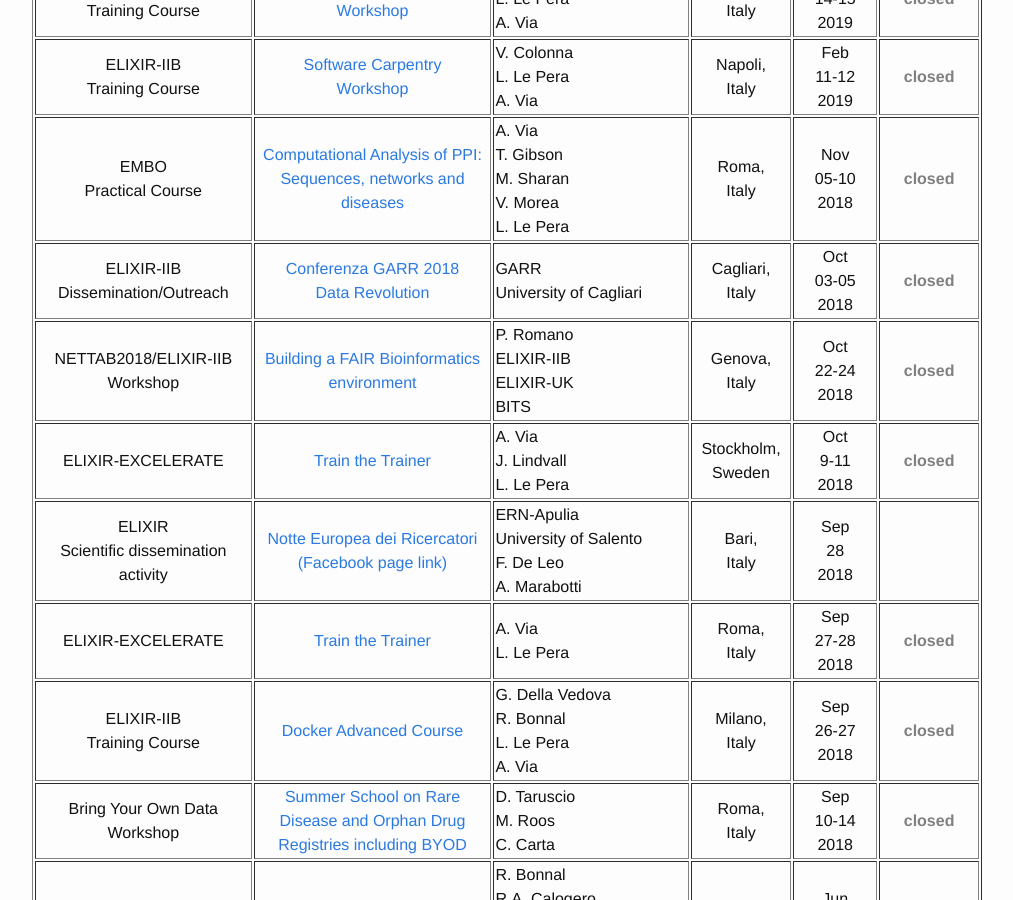
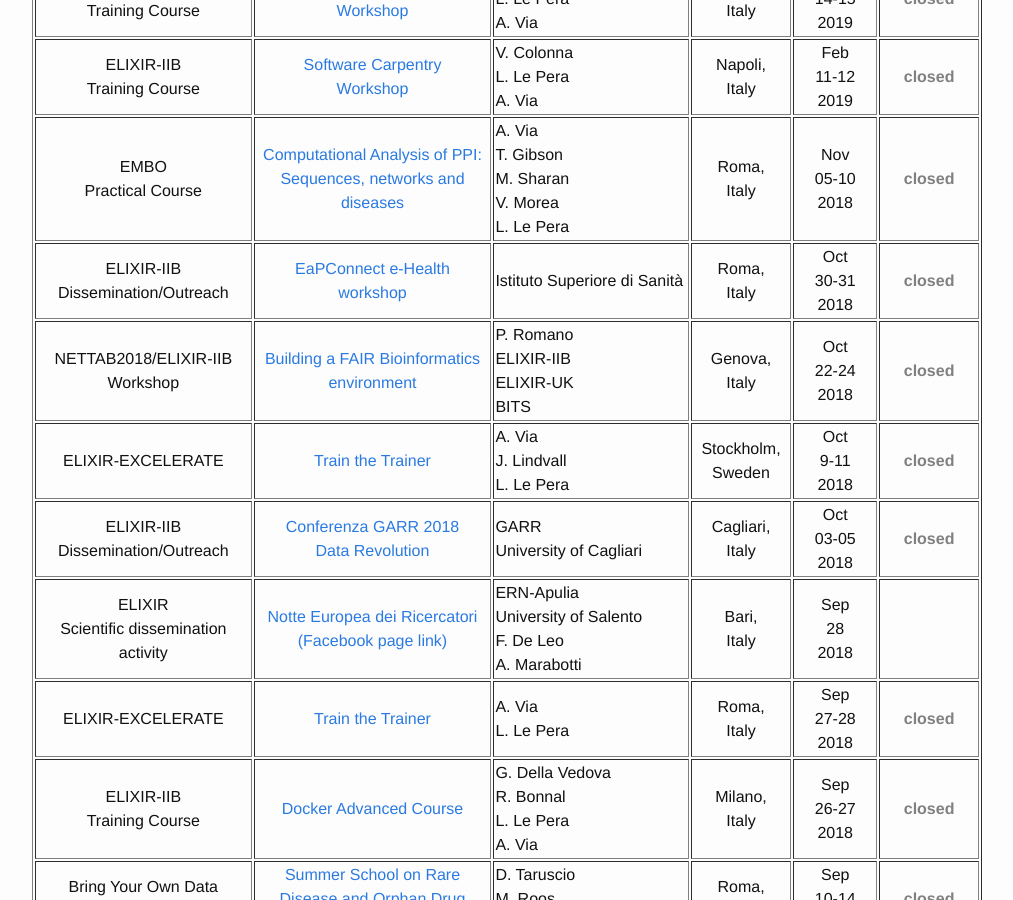
Before and after one commit to ELIXIR-IIB-training/website, a Jekyll site: the page built from _pages/01-all_events.md, in a window 1280 px wide and 900 px high, scrolled down 2129 px. Shown: the whole window, without its empty margins (238-1251 px from the left). Built offline with Jekyll 4.4.1, drawn with Linux system fonts in a browser that asks for light colours.

Commit message:
Add Outreach event GARR 2018

```diff
--- a/_pages/01-all_events.md
+++ b/_pages/01-all_events.md
@@ -196,11 +196,11 @@ permalink: /all_events_2018_2019/
 </tr>
 <tr>
 <td height="50" align="center">ELIXIR-IIB<br>Dissemination/Outreach</td>
-   <td height="50" width="220" align="center"><a href="https://www.eventi.garr.it/it/conf18/home">Conferenza GARR 2018<br>Data Revolution</a></td>
-   <td height="50" width="150">GARR<br>University of Cagliari</td>
+   <td height="50" width="220" align="center"><a href="https://www.garr.it/it/news-e-eventi/eventi/event/237-eapconnect-e-health-workshop">EaPConnect e-Health<br>workshop</a></td>
+   <td height="50" width="150">Istituto Superiore di Sanità</td>
    <!-- <td height="50" width="150"></td> -->
-   <td height="50" align="center">Cagliari,<br>Italy</td>
-   <td height="50" width="75" align="center">Oct<br>03-05<br>2018</td>
+   <td height="50" align="center">Roma,<br>Italy</td>
+   <td height="50" width="75" align="center">Oct<br>30-31<br>2018</td>
    <td height="50" align="center"><font color="grey"><b>closed</b></font></td>
 </tr>
  <tr>
@@ -219,6 +219,15 @@ permalink: /all_events_2018_2019/
    <!-- <td height="50" width="150"></td> -->
    <td height="50" align="center">Stockholm,<br>Sweden</td>
    <td height="50" width="75" align="center">Oct<br>9-11<br>2018</td>
+   <td height="50" align="center"><font color="grey"><b>closed</b></font></td>
+</tr>
+<tr>
+<td height="50" align="center">ELIXIR-IIB<br>Dissemination/Outreach</td>
+   <td height="50" width="220" align="center"><a href="https://www.eventi.garr.it/it/conf18/home">Conferenza GARR 2018<br>Data Revolution</a></td>
+   <td height="50" width="150">GARR<br>University of Cagliari</td>
+   <!-- <td height="50" width="150"></td> -->
+   <td height="50" align="center">Cagliari,<br>Italy</td>
+   <td height="50" width="75" align="center">Oct<br>03-05<br>2018</td>
    <td height="50" align="center"><font color="grey"><b>closed</b></font></td>
 </tr>
 <tr>
```
